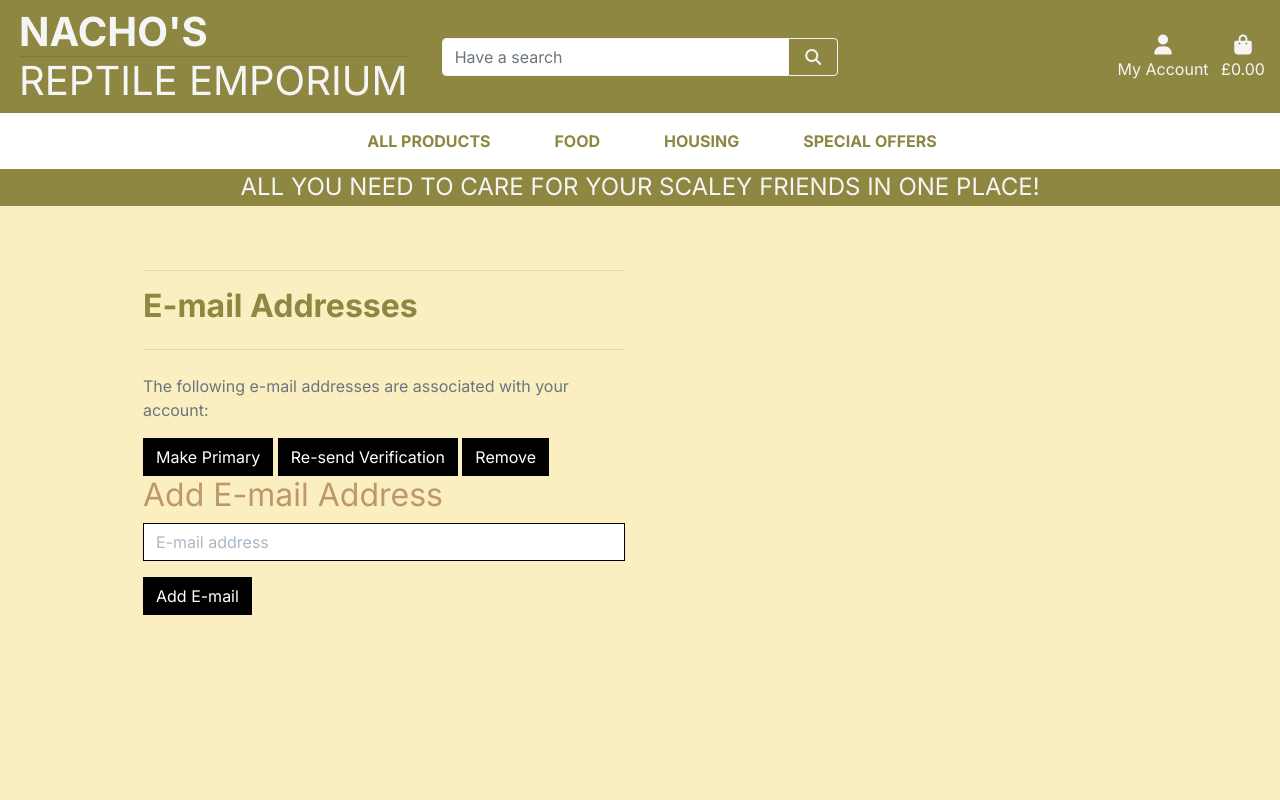
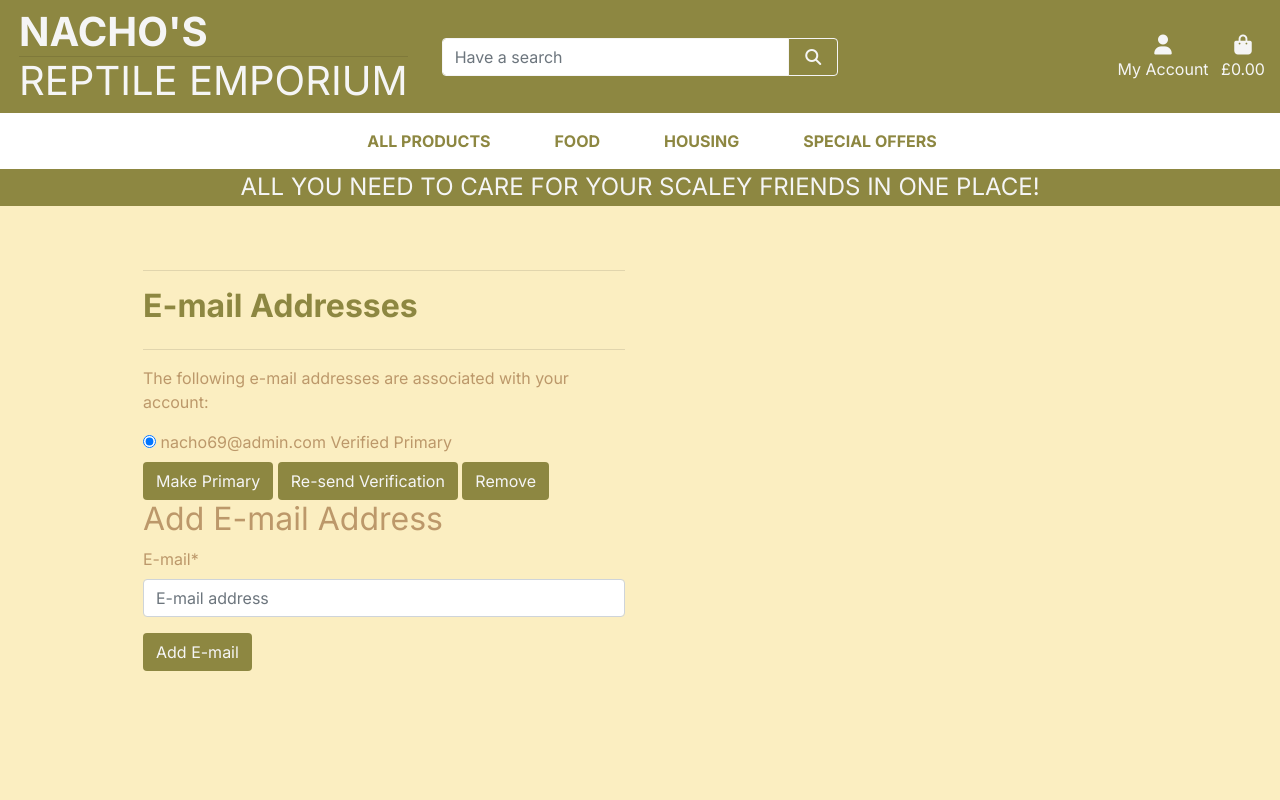
Before and after one commit to Miles-Cownie/ecommerce-milestone-project, a Django app: page /accounts/email/ in a window 1280 px wide. Run offline with Django 3.2, Linux system fonts and the light colour scheme; a user stored in the database is signed in; data comes from the database, SQL or seed files in the repository; both versions use the stored data as it was after the commit; some libraries are stand-ins or nearby versions.

Commit message:
Fix borked css for allauth

```diff
--- a/static/css/base.css
+++ b/static/css/base.css
@@ -191,60 +191,6 @@ a.category-badge > span.badge:hover {
     border-bottom-color: #343a40 !important;
 }
 
-/* Allauth form formatting */
-
-.allauth-form-inner-content p {
-    margin-top: 1.5rem; /* mt-4 */
-    color: #6c757d; /* text-secondary */
-}
-
-.allauth-form-inner-content input {
-    border-color: #000;
-    border-radius: 0;
-}
-
-.allauth-form-inner-content label:not([for='id_remember']) {
-    display: none;
-}
-
-.allauth-form-inner-content input::placeholder {
-    color: #aab7c4;
-}
-
-.allauth-form-inner-content button,
-.allauth-form-inner-content input[type='submit'] {
-	/* btn */
-	display: inline-block;
-    font-weight: 400;
-    color: #fff;
-    text-align: center;
-    vertical-align: middle;
-    -webkit-user-select: none;
-    -moz-user-select: none;
-    -ms-user-select: none;
-    user-select: none;
-    background-color: #000;
-    border: 1px solid #000;
-    padding: .375rem .75rem;
-    font-size: 1rem;
-    line-height: 1.5;
-    border-radius: 0;
-
-    /* standard bootstrap btn transitions */
-    transition: color .15s ease-in-out,background-color .15s ease-in-out,border-color .15s ease-in-out,box-shadow .15s ease-in-out;
-}
-
-.allauth-form-inner-content button:hover,
-.allauth-form-inner-content input[type='submit']:hover {
-	color: #fff;
-    background-color: #222;
-    border-color: #222;
-}
-
-.allauth-form-inner-content a {
-	color: #17a2b8; /* text-info */
-}
-
 /* -------------------------------- Media Queries */
 
 @media (min-width:440px) {
--- a/templates/allauth/account/email.html
+++ b/templates/allauth/account/email.html
@@ -33,9 +33,9 @@
   {% endfor %}
 
 <div class="buttonHolder">
-      <button class="secondaryAction" type="submit" name="action_primary" >{% trans 'Make Primary' %}</button>
-      <button class="secondaryAction" type="submit" name="action_send" >{% trans 'Re-send Verification' %}</button>
-      <button class="primaryAction" type="submit" name="action_remove" >{% trans 'Remove' %}</button>
+      <button class="secondaryAction btn btn-olive" type="submit" name="action_primary" >{% trans 'Make Primary' %}</button>
+      <button class="secondaryAction btn btn-olive" type="submit" name="action_send" >{% trans 'Re-send Verification' %}</button>
+      <button class="primaryAction btn btn-olive" type="submit" name="action_remove" >{% trans 'Remove' %}</button>
 </div>
 
 </fieldset>
@@ -52,7 +52,7 @@
     <form method="post" action="{% url 'account_email' %}" class="add_email">
         {% csrf_token %}
         {{ form|crispy }}
-        <button name="action_add" type="submit">{% trans "Add E-mail" %}</button>
+        <button class="btn btn-olive" name="action_add" type="submit">{% trans "Add E-mail" %}</button>
     </form>
 
 {% endblock %}
--- a/templates/allauth/account/email_confirm.html
+++ b/templates/allauth/account/email_confirm.html
@@ -19,7 +19,7 @@
 
 <form method="post" action="{% url 'account_confirm_email' confirmation.key %}">
 {% csrf_token %}
-    <button type="submit">{% trans 'Confirm' %}</button>
+    <button class="btn btn-olive" type="submit">{% trans 'Confirm' %}</button>
 </form>
 
 {% else %}
--- a/templates/allauth/account/login.html
+++ b/templates/allauth/account/login.html
@@ -42,7 +42,7 @@ for a {{ site_name }} account and sign in below:{% endblocktrans %}</p>
   <input type="hidden" name="{{ redirect_field_name }}" value="{{ redirect_field_value }}" />
   {% endif %}
   <a class="btn btn-olive" href="{% url 'home' %}">Home</a>
-  <button class="primaryAction" type="submit">{% trans "Sign In" %}</button>
+  <button class="primaryAction btn btn-olive" type="submit">{% trans "Sign In" %}</button>
   <p class="mt-2">
     <a class="button secondaryAction" href="{% url 'account_reset_password' %}">{% trans "Forgot Password?" %}</a>
   </p>
--- a/templates/allauth/account/logout.html
+++ b/templates/allauth/account/logout.html
@@ -16,7 +16,7 @@
   <input type="hidden" name="{{ redirect_field_name }}" value="{{ redirect_field_value }}"/>
   {% endif %}
   <a class="btn btn-olive" href="{% url 'home' %}">Cancel</a>
-  <button type="submit">{% trans 'Sign Out' %}</button>
+  <button class="btn btn-olive" type="submit">{% trans 'Sign Out' %}</button>
 </form>
 
 
--- a/templates/allauth/account/password_change.html
+++ b/templates/allauth/account/password_change.html
@@ -13,6 +13,6 @@
         {% csrf_token %}
         {{ form|crispy }}
         <a class="btn btn-olive" href="{% url 'account_login' %}">Back to Login</a>
-        <button type="submit" name="action">{% trans "Change Password" %}</button>
+        <button class="btn btn-olive" type="submit" name="action">{% trans "Change Password" %}</button>
     </form>
 {% endblock %}
--- a/templates/allauth/account/password_reset.html
+++ b/templates/allauth/account/password_reset.html
@@ -20,7 +20,7 @@
         {% csrf_token %}
         {{ form|crispy }}
         <a class="btn btn-olive" href="{% url 'account_login' %}">Back to Login</a>
-        <input type="submit" value="{% trans 'Reset My Password' %}" />
+        <input class="btn btn-olive" type="submit" value="{% trans 'Reset My Password' %}" />
     </form>
 
     <p>{% blocktrans %}Please contact us if you have any trouble resetting your password.{% endblocktrans %}</p>
--- a/templates/allauth/account/password_reset_from_key.html
+++ b/templates/allauth/account/password_reset_from_key.html
@@ -17,7 +17,7 @@
                 {% csrf_token %}
                 {{ form|crispy }}
                 <a class="btn btn-olive" href="{% url 'account_login' %}">Back to Login</a>
-                <input type="submit" name="action" value="{% trans 'change password' %}"/>
+                <input class="btn btn-olive" type="submit" name="action" value="{% trans 'change password' %}"/>
             </form>
         {% else %}
             <p>{% trans 'Your password is now changed.' %}</p>
--- a/templates/allauth/account/password_set.html
+++ b/templates/allauth/account/password_set.html
@@ -12,6 +12,6 @@
     <form method="POST" action="{% url 'account_set_password' %}" class="password_set">
         {% csrf_token %}
         {{ form|crispy }}
-        <input type="submit" name="action" value="{% trans 'Set Password' %}"/>
+        <input class="btn btn-olive" type="submit" name="action" value="{% trans 'Set Password' %}"/>
     </form>
 {% endblock %}
--- a/templates/allauth/account/signup.html
+++ b/templates/allauth/account/signup.html
@@ -18,7 +18,7 @@
   <input type="hidden" name="{{ redirect_field_name }}" value="{{ redirect_field_value }}" />
   {% endif %}
   <a class="btn btn-olive" href="{% url 'account_login' %}">Back to Login</a>
-  <button type="submit">{% trans "Sign Up" %}</button>
+  <button class="btn btn-olive" type="submit">{% trans "Sign Up" %}</button>
 </form>
 
 {% endblock %}
```
Also changed, not shown: db.sqlite3.
